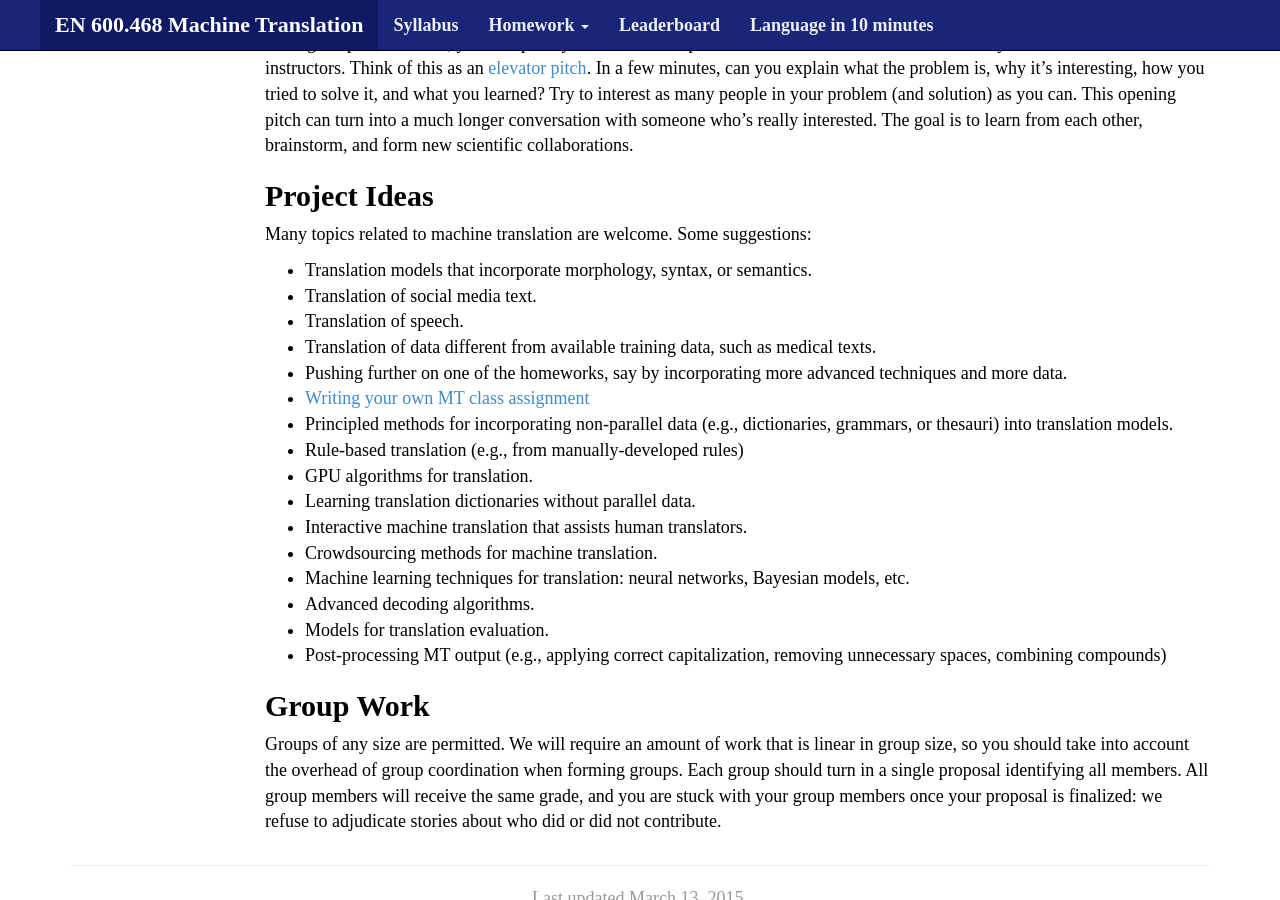
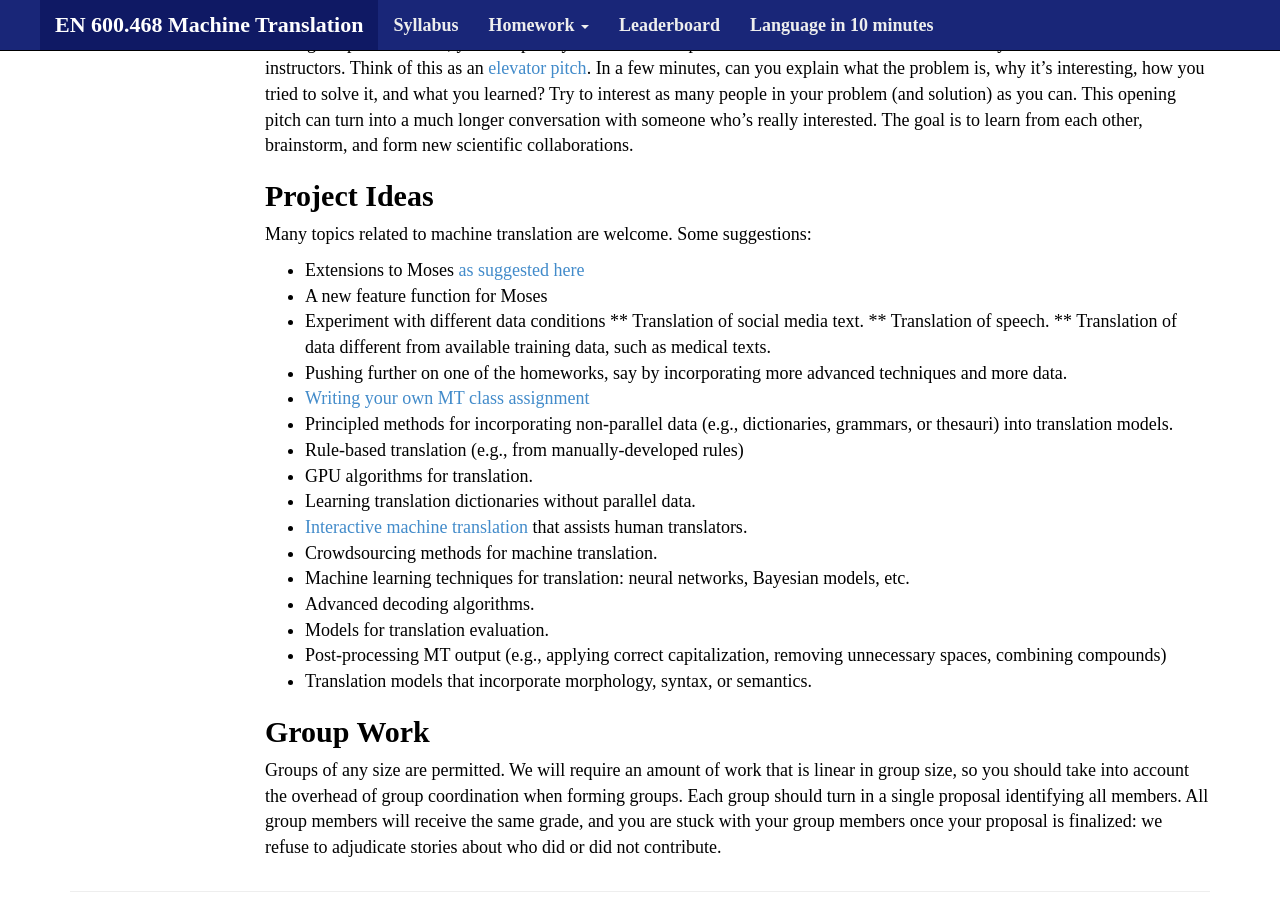
Before and after one commit to mt-class/jhu, a Jekyll site: the page built from project.md, in a window 1280 px wide and 900 px high, scrolled down 1933 px. Built offline with Jekyll 4.4.1, drawn with Linux system fonts in a browser that asks for light colours; nearby versions of some CDN libraries; some web fonts are replaced.

Commit message:
Update project.md

```diff
--- a/project.md
+++ b/project.md
@@ -133,10 +133,12 @@
 
 Many topics related to machine translation are welcome. Some suggestions:
 
-* Translation models that incorporate morphology, syntax, or semantics.
-* Translation of social media text.
-* Translation of speech.
-* Translation of data different from available training data, such as medical texts.
+* Extensions to Moses [as suggested here](http://www.statmt.org/moses/?n=Moses.GetInvolved)
+* A new feature function for Moses
+* Experiment with different data conditions
+** Translation of social media text.
+** Translation of speech.
+** Translation of data different from available training data, such as medical texts.
 * Pushing further on one of the homeworks, say by incorporating more advanced techniques and more
   data.
 * [Writing your own MT class assignment](http://mt-class.org/penn/project.html)
```
Also changed, not shown: other parts of project.md (+2 -1 lines).
